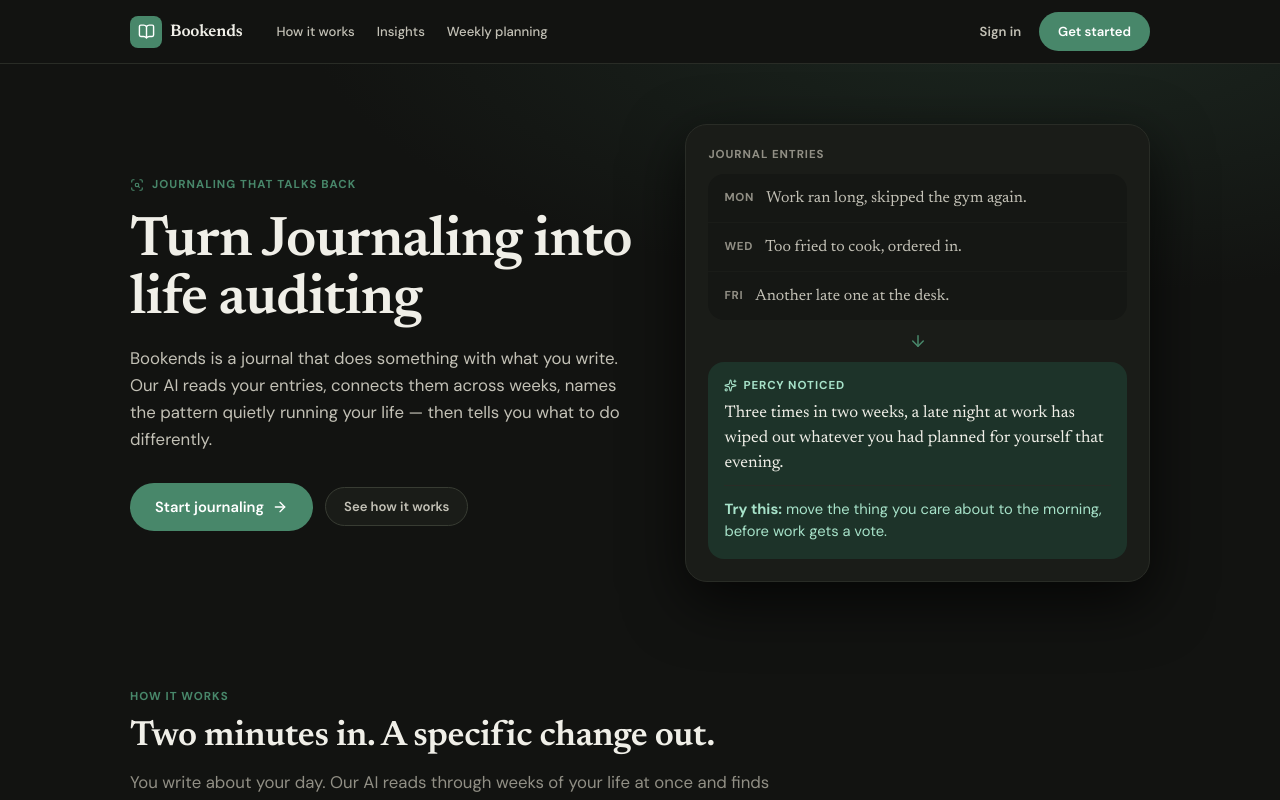
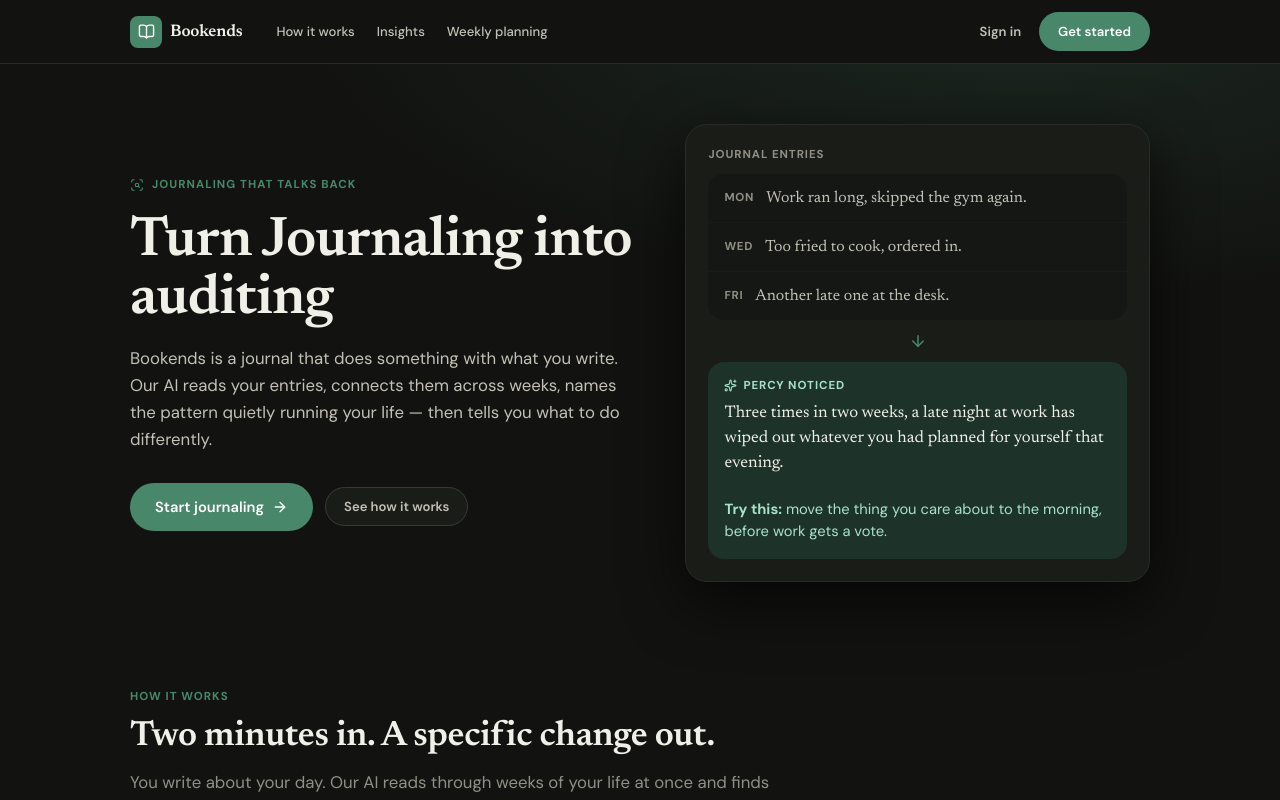
Before and after one commit to watathys/myJourn, a React (Vite) app in the folder frontend/: page / in a window 1280 px wide. Shown: the top 800 px of the page. Built offline with nearby package versions, Linux system fonts and the light colour scheme; no server answers.

Commit message:
small text change

```diff
--- a/frontend/src/components/LandingPage.tsx
+++ b/frontend/src/components/LandingPage.tsx
@@ -151,7 +151,7 @@
           <div className="landing-container landing-hero-grid">
             <div className="landing-hero-copy">
               <p className="landing-eyebrow"><ScanSearch /> Journaling that talks back</p>
-              <h1 className="landing-h1">Turn Journaling into life auditing</h1>
+              <h1 className="landing-h1">Turn Journaling into auditing</h1>
               <p className="landing-hero-sub">
                 Bookends is a journal that does something with what you write. Our AI reads your
                 entries, connects them across weeks, names the pattern quietly running your
```
